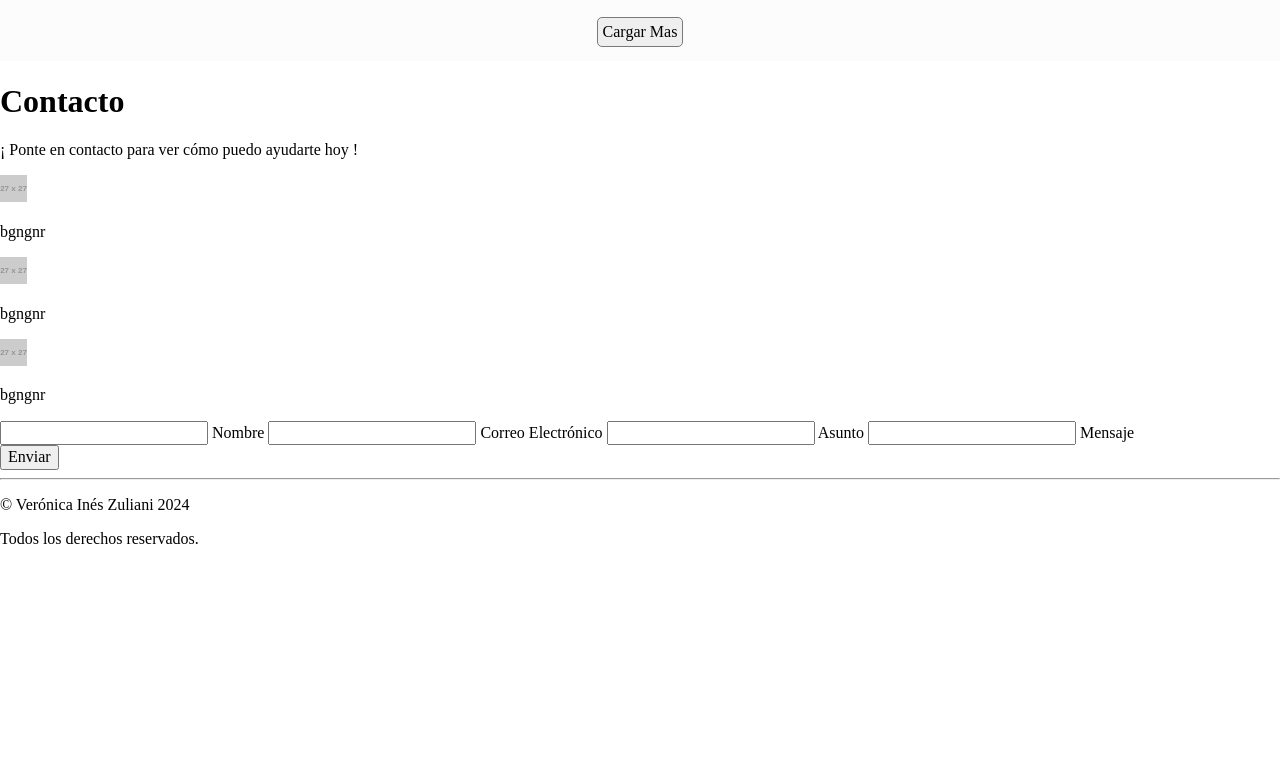
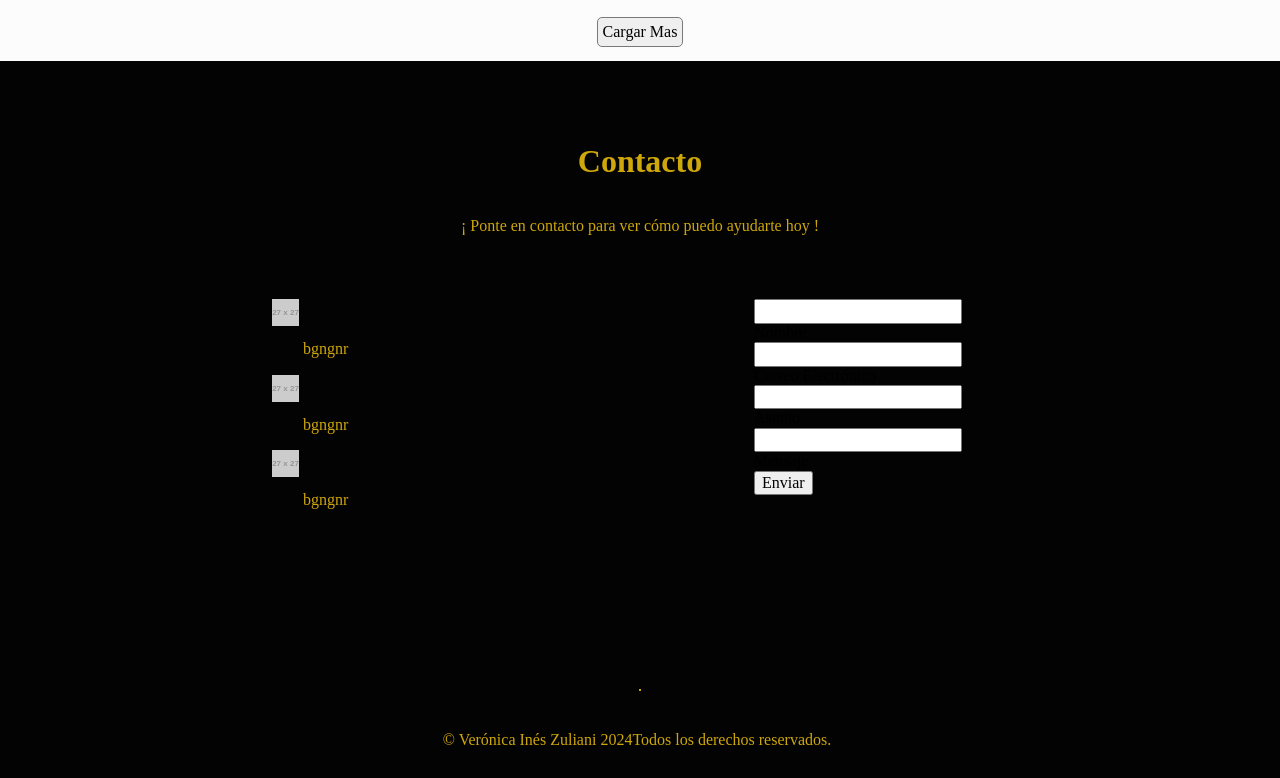
Before and after one commit to VeroZuliani/portfolio-personal-responsive, a plain HTML site: page index.html in a window 1280 px wide. Shown: the part 2852-3630 px from the top of the page. Before the commit the page ends 3416 px from the top, so only its background shows below. Drawn offline with Linux system fonts and the light colour scheme; placeholder pictures from the web are drawn by us; a web font is replaced by a local one.

Commit message:
Agregue estilo a seccion contacto

```diff
--- a/css/styles.css
+++ b/css/styles.css
@@ -298,3 +298,62 @@ header{
     cursor: pointer;
 
 }
+
+
+/*====== CONTACTO ======*/
+.contacto{
+    background-color: var(--bg-color-black);
+    display: flex;
+    justify-content: center;
+    align-content: center;
+    align-items: center;
+    flex-direction: column;
+}
+
+.contacto h1{
+    color:#cea70a;
+    padding-top: 60px;
+}
+
+.contacto p{
+    color:#cea70a;
+}
+
+.contacto hr{
+    /* color:#cea70a; */
+    border: 1px solid #cea70a;
+}
+
+.info-contenedor{
+    width: 736px;
+    height: 304px;
+    display: flex;
+    justify-content: space-between;
+    padding: 48px 0 78px 0;
+}
+
+
+.info img{
+    margin-bottom: 28px;
+}
+
+.info p{
+    color:#cea70a;
+    display: inline-block;
+}
+
+.form-contenedor{
+    margin-right: 46px;
+}
+
+.form{
+    display: flex;
+    flex-direction: column;
+}
+
+.autor{
+    color:#cea70a;
+    display: flex;
+    justify-content: space-between;
+    padding: 16px 20px 12px 14px;
+}
```
